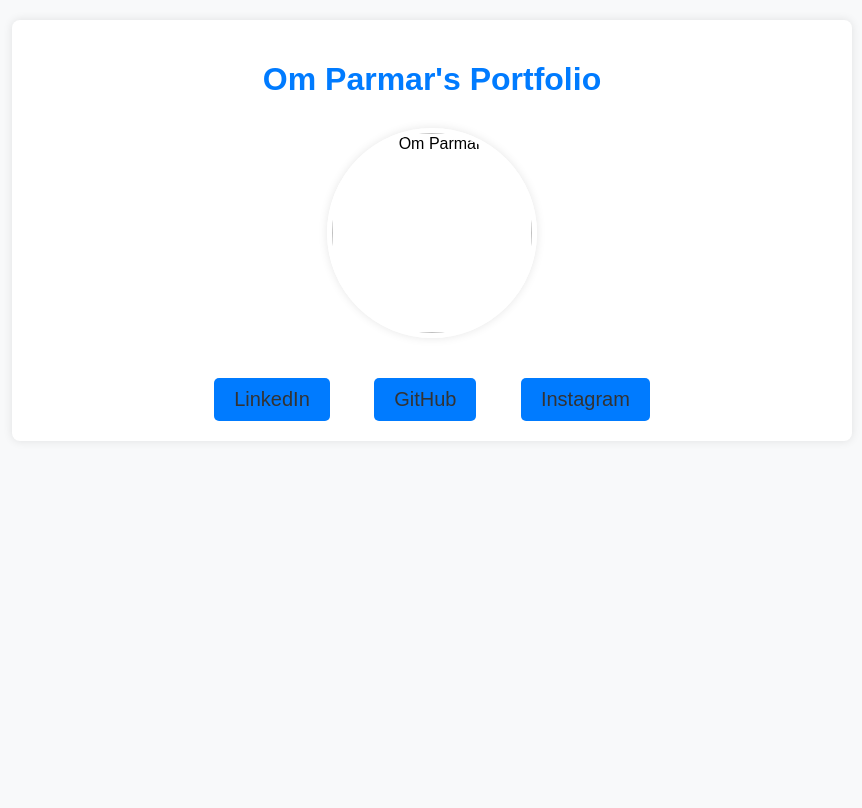
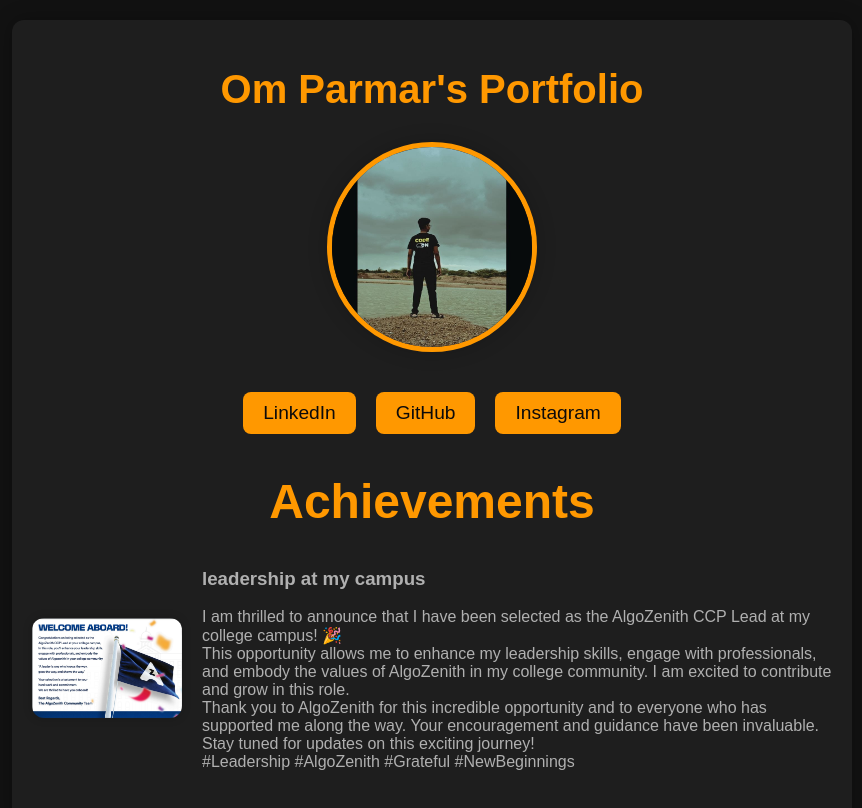
Before and after one commit to ompparmar3/portfolio, a plain HTML site: page index.html in a window 1280 px wide. Shown: the whole page, without its empty margins (208-1070 px from the left). Drawn offline with Linux system fonts and the light colour scheme; files whose address does not match are found by name.

Commit message:
Add files via upload

```diff
--- a/index.html
+++ b/index.html
@@ -1,29 +1,34 @@
-<html lang="en"><head>
+<!DOCTYPE html>
+<html lang="en">
+<head>
     <meta charset="UTF-8">
     <meta name="viewport" content="width=device-width, initial-scale=1.0">
     <title>Om Parmar's Portfolio</title>
     <style>
         body {
-            font-family: Arial, sans-serif;
+            font-family: 'Arial', sans-serif;
             margin: 0;
             padding: 0;
-            background-color: #f8f9fa;
+            background-color: #121212;
+            color: #ffffff;
         }
         .container {
             max-width: 800px;
             margin: 20px auto;
             padding: 20px;
-            background-color: #ffffff;
-            border-radius: 8px;
-            box-shadow: 0 0 10px rgba(0, 0, 0, 0.1);
+            background-color: #1e1e1e;
+            border-radius: 12px;
+            box-shadow: 0 0 20px rgba(0, 0, 0, 0.3);
         }
         h1 {
             text-align: center;
-            color: #007bff;
+            color: #ff9800;
             margin-bottom: 30px;
+            font-size: 2.5em;
         }
         .profile-img {
-            text-align: center;
+            display: flex;
+            justify-content: center;
             margin-bottom: 40px;
         }
         .profile-img img {
@@ -31,37 +36,66 @@
             height: 200px;
             border-radius: 50%;
             object-fit: cover;
-            border: 5px solid #ffffff;
-            box-shadow: 0 0 10px rgba(0, 0, 0, 0.1);
+            border: 5px solid #ff9800;
+            box-shadow: 0 0 20px rgba(0, 0, 0, 0.2);
         }
         .social-links {
-            text-align: center;
+            display: flex;
+            justify-content: center;
             margin-top: 20px;
         }
         .social-links a {
-            display: inline-block;
-            margin: 0 20px;
-            font-size: 20px;
-            color: #333;
+            margin: 0 10px;
+            font-size: 1.2em;
+            color: #0c0a0a;
             text-decoration: none;
             padding: 10px 20px;
-            border-radius: 5px;
-            background-color: #007bff;
+            border-radius: 8px;
+            background-color: #ff9800;
             transition: background-color 0.3s ease;
         }
         .social-links a:hover {
-            background-color: #0056b3;
-            color: #ffffff;
+            background-color: #e68900;
         }
-
-        /* Responsive CSS */
-        @media only screen and (max-width: 600px) {
-            .container {
-                max-width: 100%;
+        .achievements {
+            margin-top: 40px;
+        }
+        .achievements h2 {
+            text-align: center;
+            color: #ff9800;
+            margin-bottom: 20px;
+            font-size: 3em;
+        }
+        .achievement-item {
+            display: flex;
+            margin-bottom: 20px;
+            align-items: center;
+        }
+        .achievement-item img {
+            width: 150px;
+            height: 100px;
+            border-radius: 12px;
+            margin-right: 20px;
+            object-fit: cover;
+            box-shadow: 0 0 10px rgba(0, 0, 0, 0.2);
+        }
+        .achievement-item div {
+            font-size: 1em;
+            color: #b0b0b0;
+        }
+        @media (max-width: 600px) {
+            .achievement-item {
+                flex-direction: column;
+                text-align: center;
             }
-            .profile-img img {
-                width: 150px;
-                height: 150px;
+            .achievement-item img {
+                margin-bottom: 10px;
+            }
+            .social-links {
+                flex-direction: column;
+            }
+            .social-links a {
+                margin: 10px 0;
             }
         }
     </style>
@@ -72,16 +106,34 @@
     <h1>Om Parmar's Portfolio</h1>
 
     <div class="profile-img">
-        <img src="om/om.jpg" alt="Om Parmar">
+        <img src="C:\Users\darks\OneDrive\Desktop\om\profile-picture.jpg" alt="Om Parmar's Profile Picture">
     </div>
 
     <div class="social-links">
-        <a href="https://www.linkedin.com/in/om-parmar-a204642a2?utm_source=share&amp;utm_campaign=share_via&amp;utm_content=profile&amp;utm_medium=android_app" target="_blank">LinkedIn</a>
+        <a href="https://www.linkedin.com/in/om-parmar-a204642a2?utm_source=share&utm_campaign=share_via&utm_content=profile&utm_medium=android_app" target="_blank">LinkedIn</a>
         <a href="https://github.com/ompparmar3" target="_blank">GitHub</a>
         <a href="https://www.instagram.com/om_p_parmar_05?igsh=ZHp0ZXk0enJ1eGx5" target="_blank">Instagram</a>
     </div>
+
+    <div class="achievements">
+        <h2>Achievements</h2>
+        <div class="achievement-item">
+            <img src="C:\Users\darks\OneDrive\Desktop\om\achievement1.jpg" alt="Achievement 1">
+            <div>
+                <h3>leadership at my campus</h3>
+                <p>I am thrilled to announce that I have been selected as the AlgoZenith CCP Lead at my college campus! 🎉<br>
+
+                    This opportunity allows me to enhance my leadership skills, engage with professionals, and embody the values of AlgoZenith in my college community. I am excited to contribute and grow in this role.<br>
+
+                    Thank you to AlgoZenith for this incredible opportunity and to everyone who has supported me along the way. Your encouragement and guidance have been invaluable.<br>
+
+                    Stay tuned for updates on this exciting journey!<br>
+
+                    #Leadership #AlgoZenith #Grateful #NewBeginnings<br></p>
+            </div>
+        </div>
+        </div>
 </div>
 
-
-
-</body></html>
+</body>
+</html>
```
Also changed, not shown: achievement1.jpg (added), profile-picture.jpg (added).
